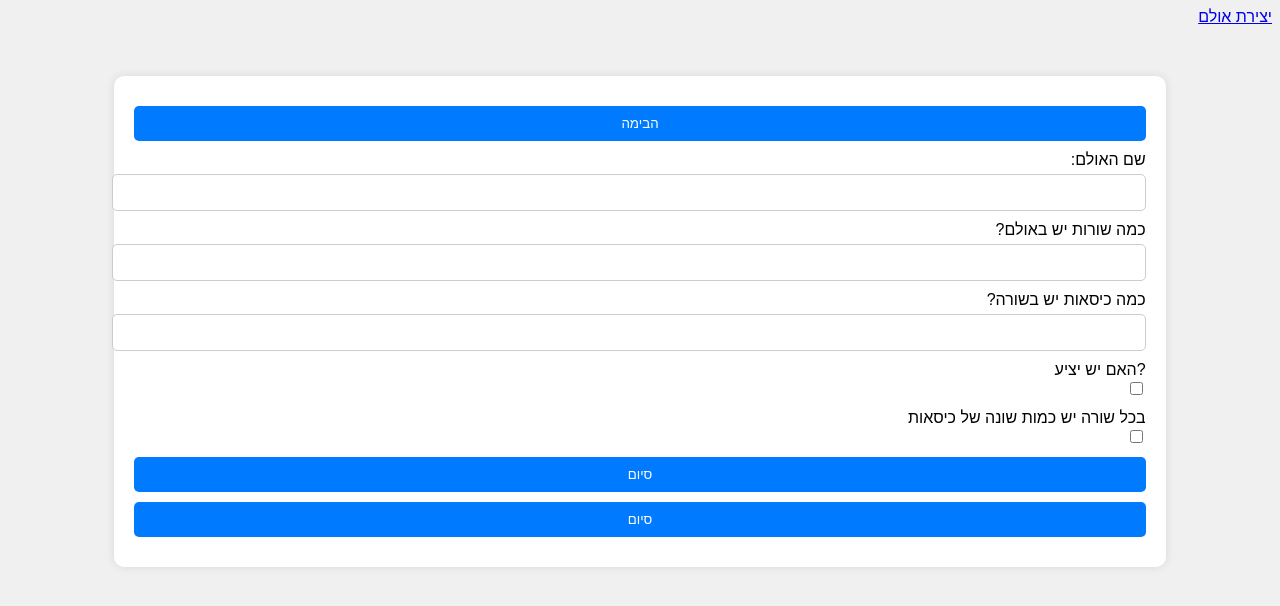
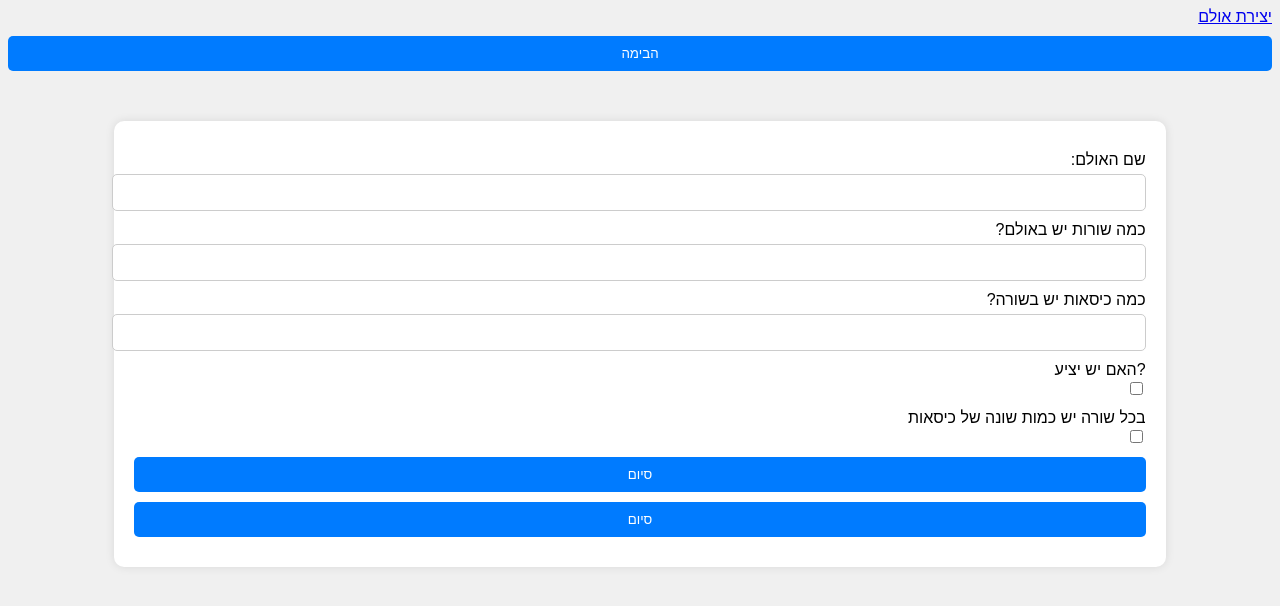
Before and after one commit to Lessin-seating/seating, a website: page create-hall-habima.html in a window 1280 px wide. Drawn offline with Linux system fonts and the light colour scheme.

Commit message:
Update create-hall-habima.html

```diff
--- a/create-hall-habima.html
+++ b/create-hall-habima.html
@@ -8,12 +8,12 @@
 <a href="create-hall-habima">יצירת אולם</a>
 </head>
 <body>
-  <div class="container">
+<div class="theatre-back">
+      <a herf="habima.html">
+      <button>הבימה</button>
+      </a>
+    <div class="container">
             <form id="hall-form">
-            <a herf="habima.html">
-            <button>הבימה</button>
-            </a>
-
             <label for="hall-name">שם האולם:</label>
             <input type="text" id="hall-name" name="hallName" required>
 
```
